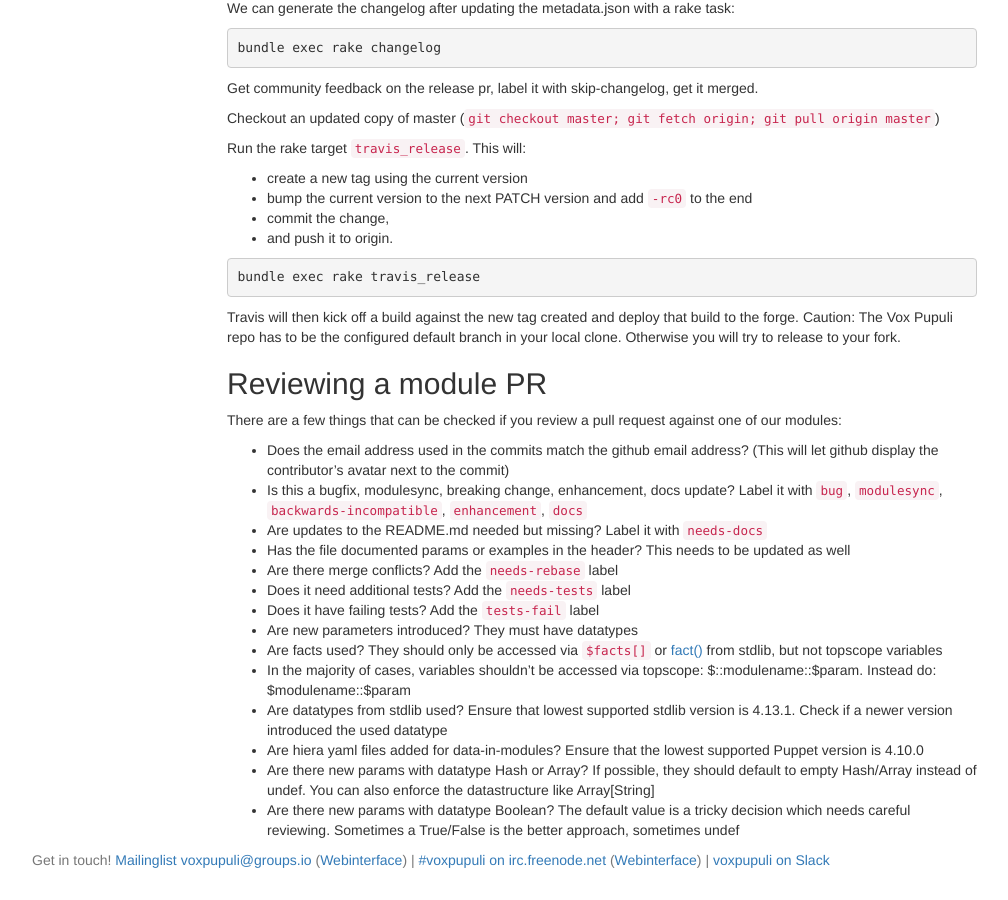
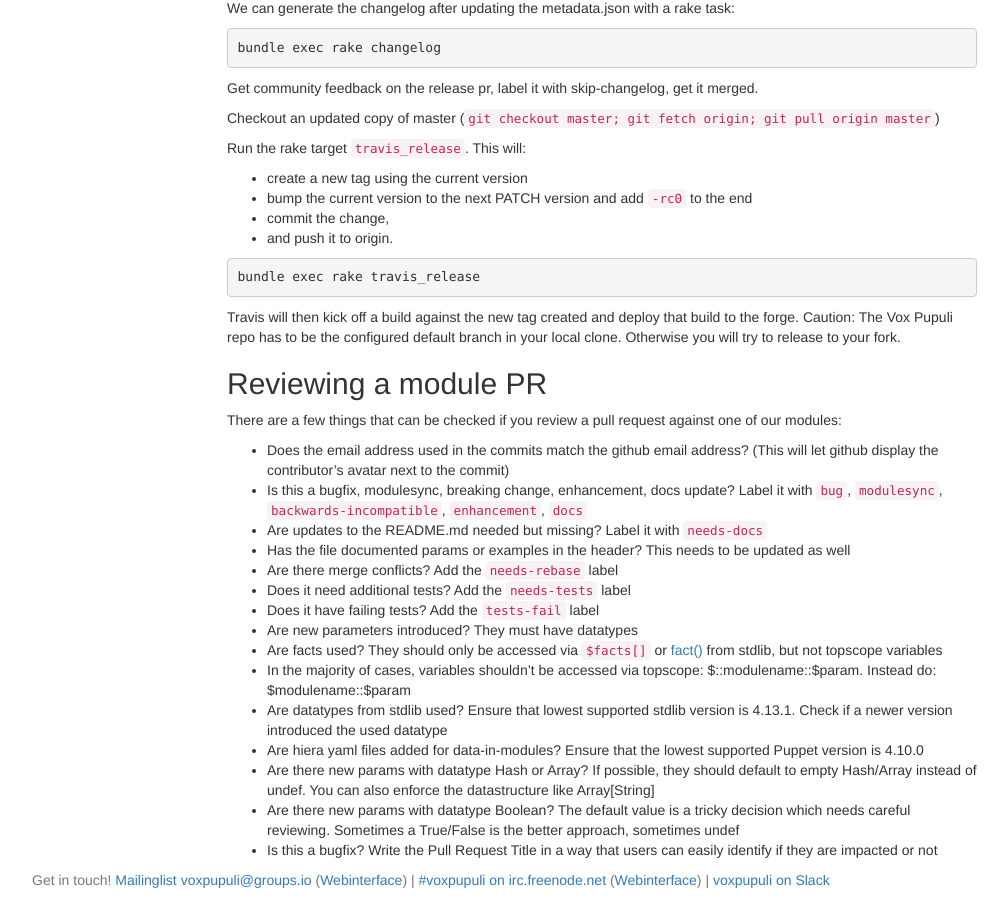
Before and after one commit to voxpupuli/voxpupuli.github.io, a Jekyll site: the page built from docs/index.md, in a window 1280 px wide and 900 px high, scrolled down 2095 px. Shown: the whole window, without its empty margins (38-1046 px from the left). Built offline with Jekyll 4.4.1, drawn with Linux system fonts in a browser that asks for light colours; nearby versions of some CDN libraries.

Commit message:
add notice about PR bugfix titles

```diff
--- a/docs/index.md
+++ b/docs/index.md
@@ -146,3 +146,4 @@ There are a few things that can be checked if you review a pull request against
 * Are hiera yaml files added for data-in-modules? Ensure that the lowest supported Puppet version is 4.10.0
 * Are there new params with datatype Hash or Array? If possible, they should default to empty Hash/Array instead of undef. You can also enforce the datastructure like Array[String]
 * Are there new params with datatype Boolean? The default value is a tricky decision which needs careful reviewing. Sometimes a True/False is the better approach, sometimes undef
+* Is this a bugfix? Write the Pull Request Title in a way that users can easily identify if they are impacted or not
```
